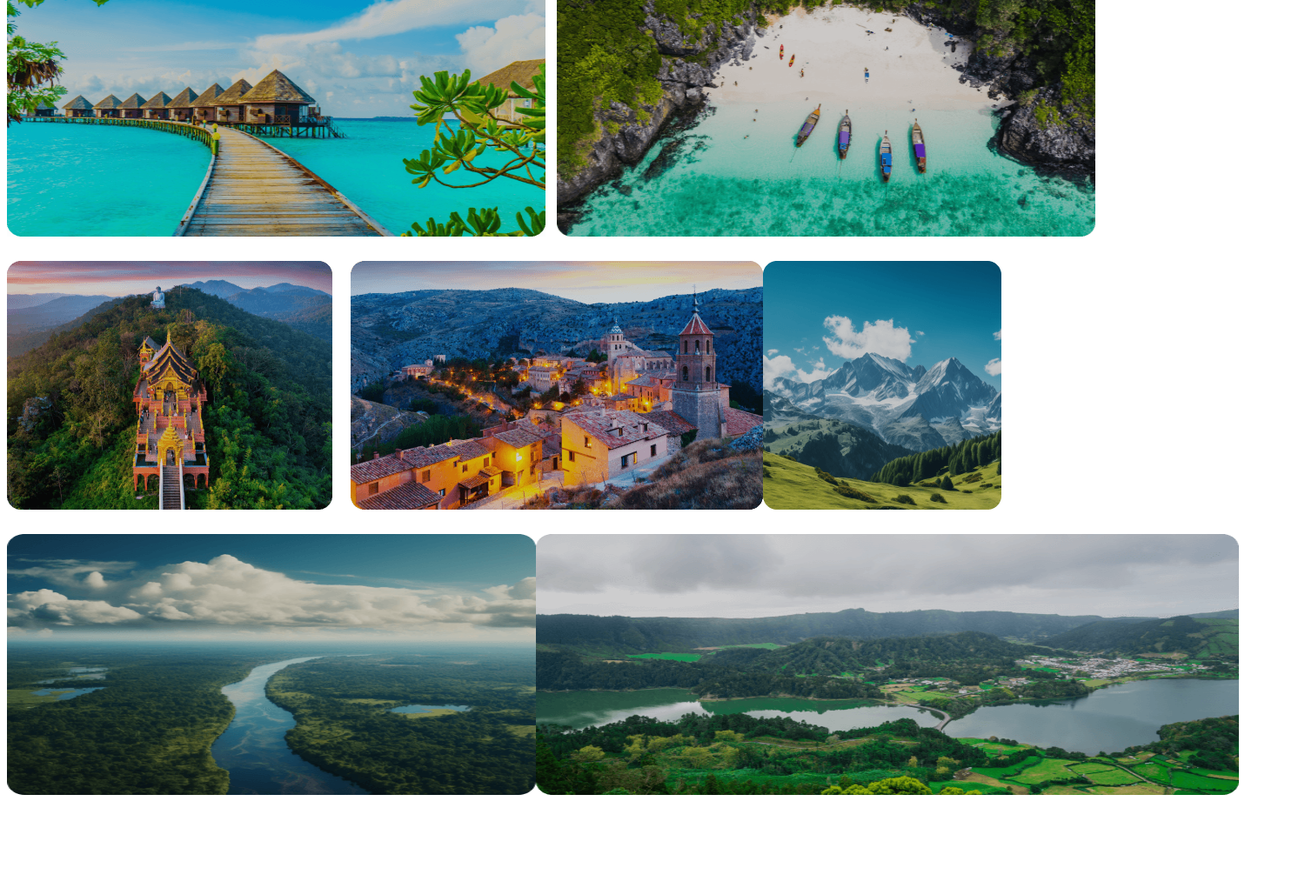
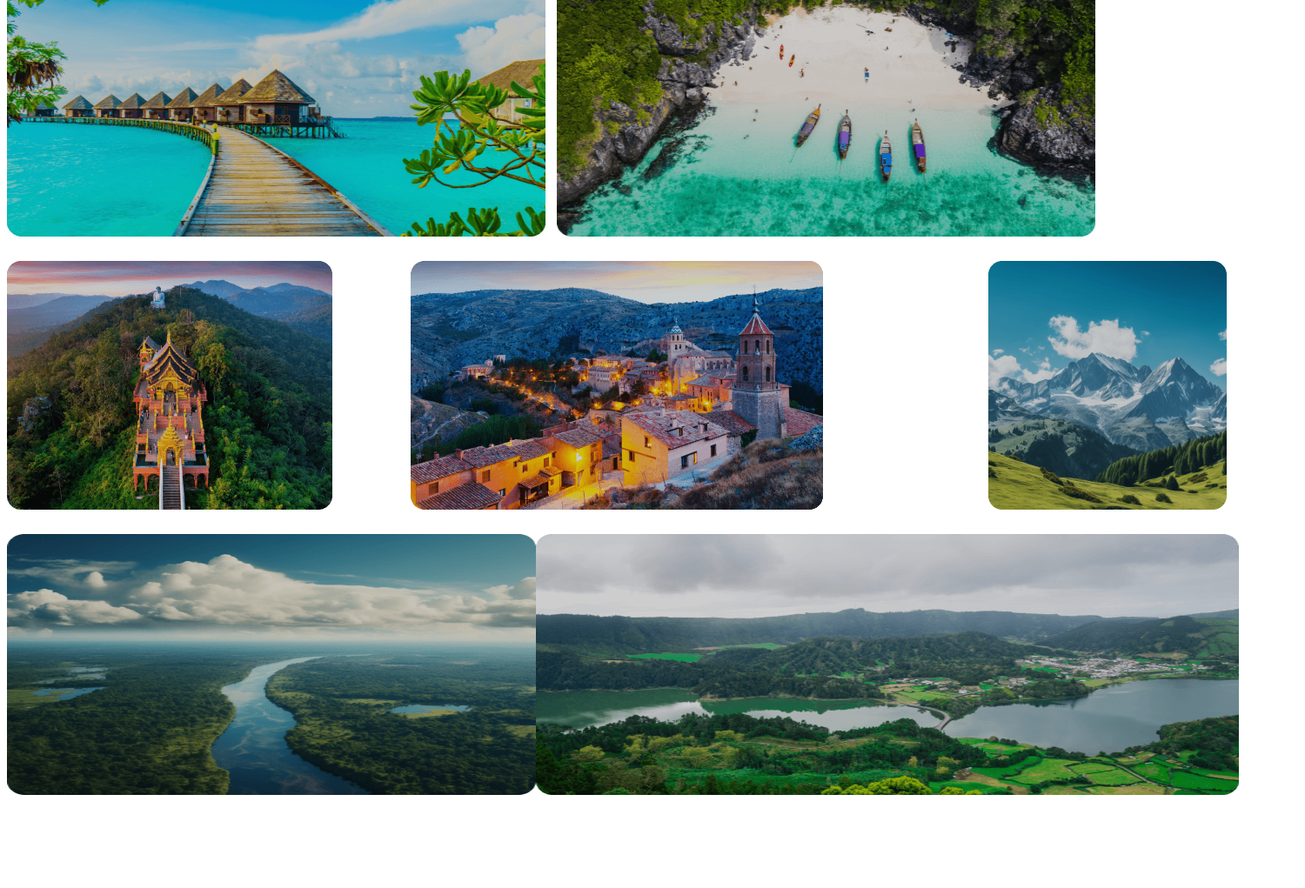
Before and after one commit to wazedwd/B9A2-Destinationpluse-Travel, a plain HTML site: page index.html in a window 1280 px wide. Shown: the part 1808-2829 px from the top of the page at 87% size, 1500 px wide, since content can reach past the window. Drawn offline with nearby package versions, Linux system fonts and the light colour scheme.

Commit message:
finished

```diff
--- a/style.css
+++ b/style.css
@@ -191,21 +191,17 @@ padding: 14px 34px;
     margin-top: 48px;
     margin-bottom: 24px;
 }
-.img-two-first{
-width: 564px;
+.img-one{
+width: 464px;
 
 }
 
-.img-two-second{
+.img-two{
     width: 664px;
 }
-.img-two-third{
-    width: 464px;
+.img-there{
+    width: 364px;
  }
-
-
-
-
 
 .img-three-one img{
 width:608px;
@@ -467,15 +463,12 @@ font-size: 32px;
 .image-part-three{
     grid-template-columns: repeat(1, 1fr);
 }
-
 .img-three-one img{
     width: 100%;
 }
 .img-three-two img {
     width: 100%;
 }
-
-
 
   section .card{
     grid-template-columns: repeat(1, 1fr);
```
